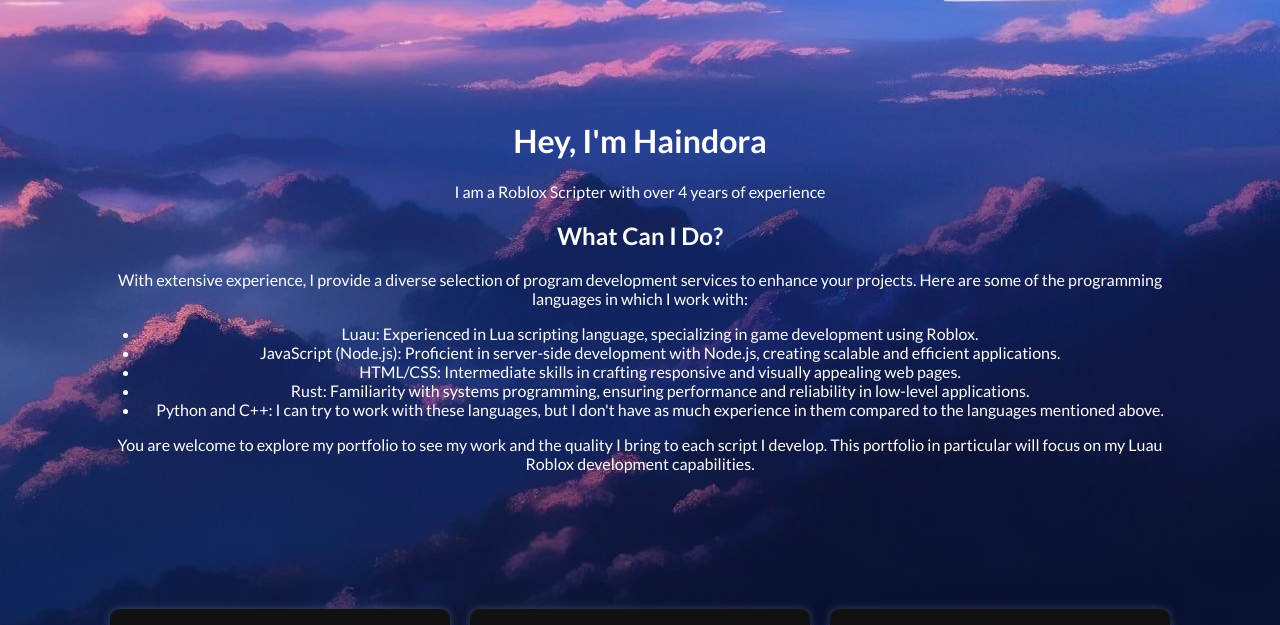
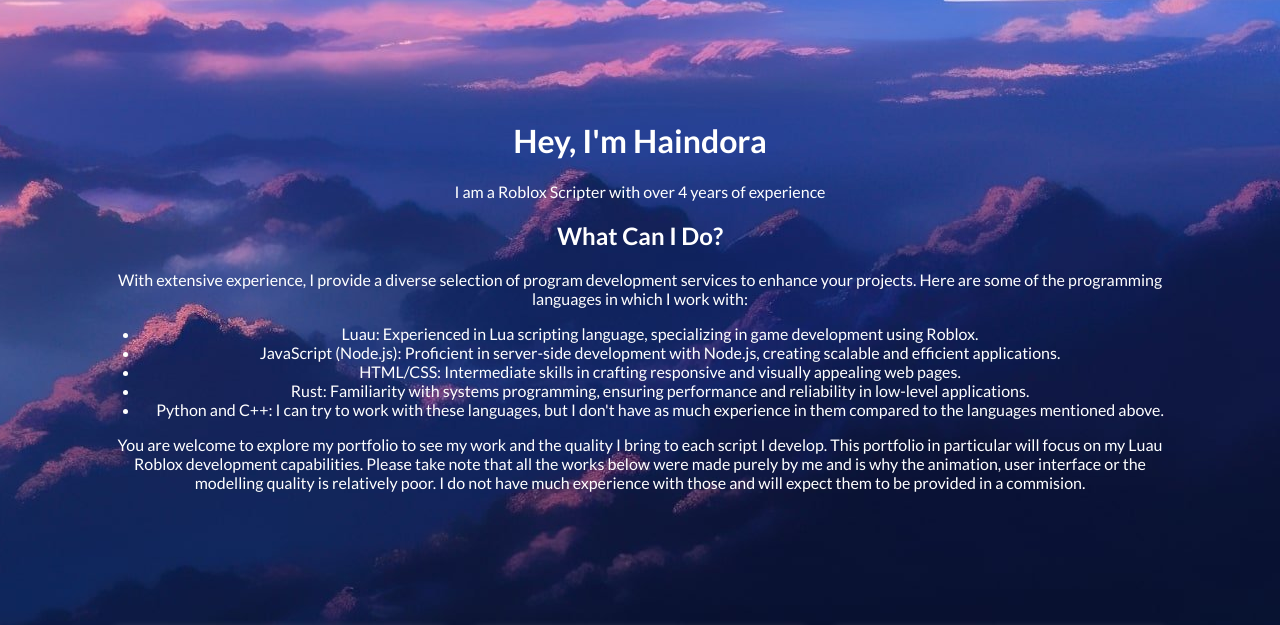
Before and after one commit to Haindora/haindora.github.io, a plain HTML site: page index.html in a window 1280 px wide. Shown: the top 625 px of the page. Drawn offline with Linux system fonts and the light colour scheme.

Commit message:
index.html

```diff
--- a/index.html
+++ b/index.html
@@ -26,7 +26,7 @@
             <li>Python and C++: I can try to work with these languages, but I don't have as much experience in them compared to the languages mentioned above.</li>
 
         </ul>
-        <p>You are welcome to explore my portfolio to see my work and the quality I bring to each script I develop. This portfolio in particular will focus on my Luau Roblox development capabilities.</p>
+        <p>You are welcome to explore my portfolio to see my work and the quality I bring to each script I develop. This portfolio in particular will focus on my Luau Roblox development capabilities. Please take note that all the works below were made purely by me and is why the animation, user interface or the modelling quality is relatively poor. I do not have much experience with those and will expect them to be provided in a commision.</p>
     </div>
 
     <div class="works">
```
